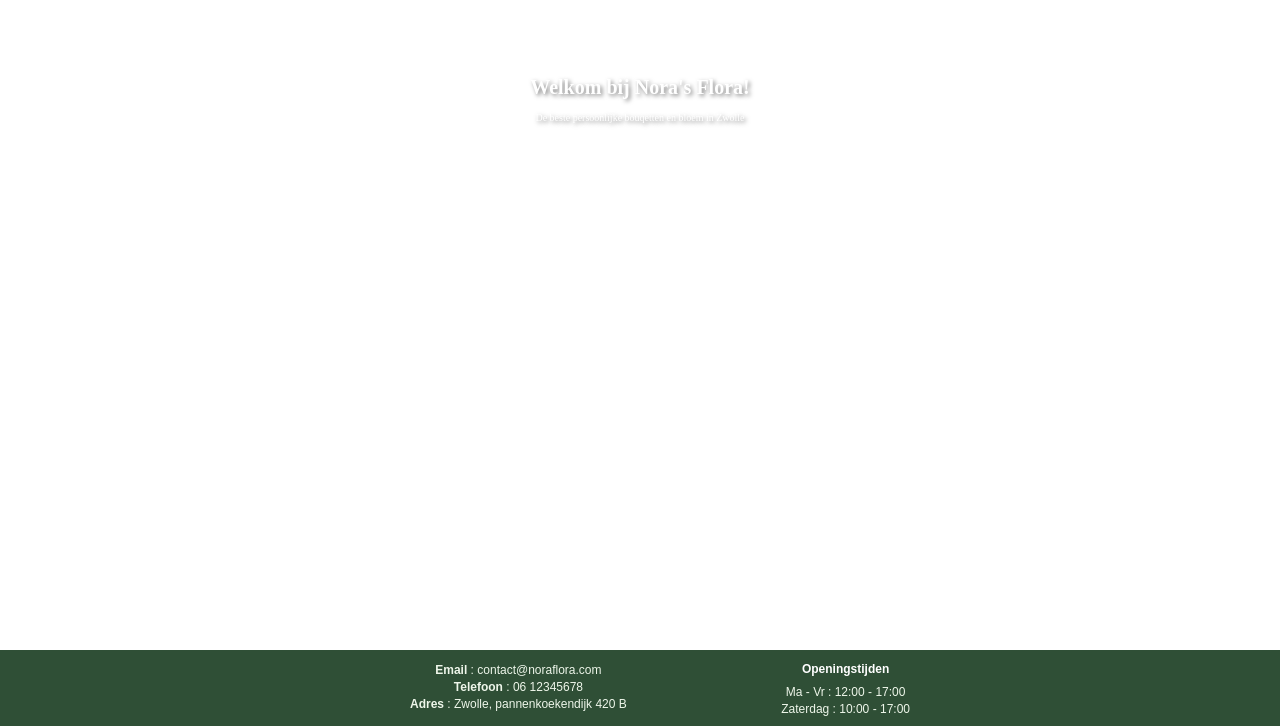
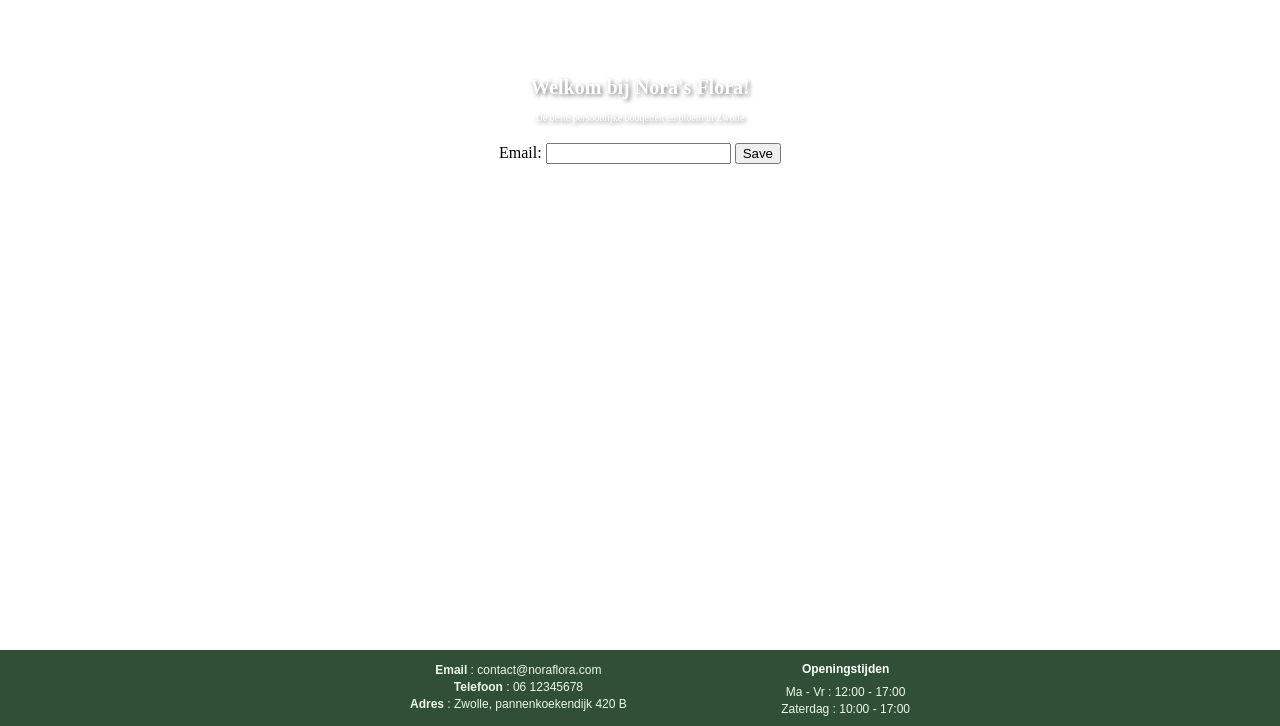
Before and after one commit to TuTranAnh-school/Project-web, a plain HTML site: page Contact.html in a window 1280 px wide. Shown: the part 74-800 px from the top of the page. Drawn offline with Linux system fonts and the light colour scheme.

Commit message:
added email

```diff
--- a/Contact.html
+++ b/Contact.html
@@ -25,7 +25,11 @@
         <p>De beste persoonlijke bouqetten en bloem in Zwolle</p>
     </div>
     <body>
-
+<form action="" method="get">
+  <label for="Email">Email:</label>
+  <input id="Email" name="Email" type="email" required>
+  <input type="submit" value="Save">
+</form>
     </body>
     <footer>
         <div class="footer-container">
```
